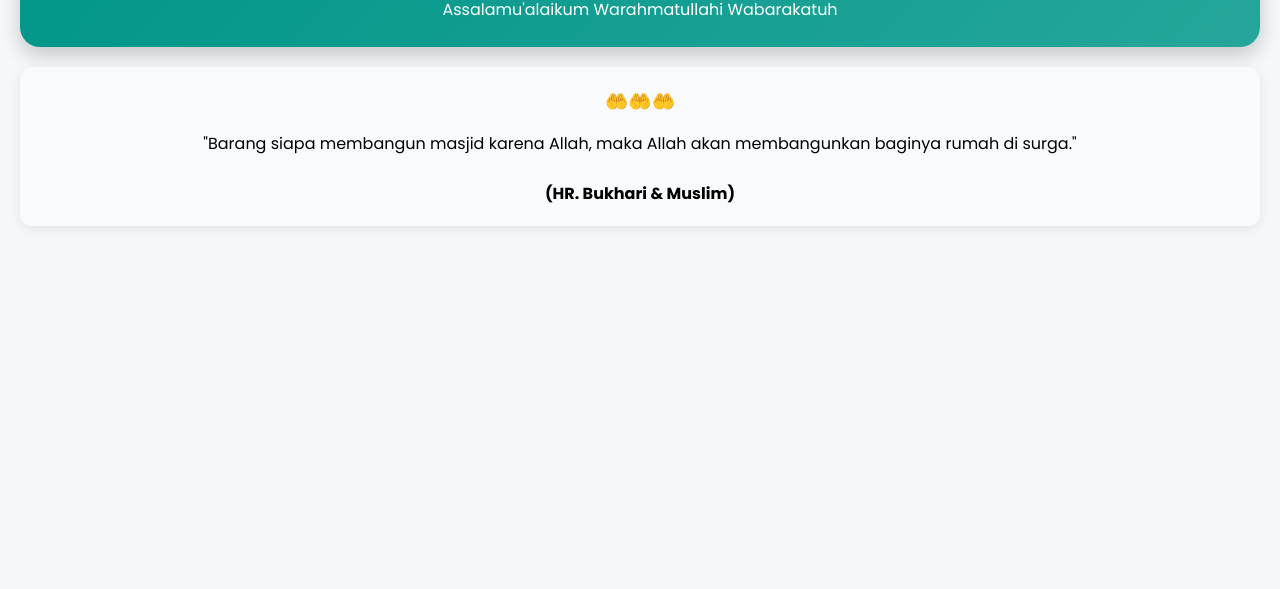
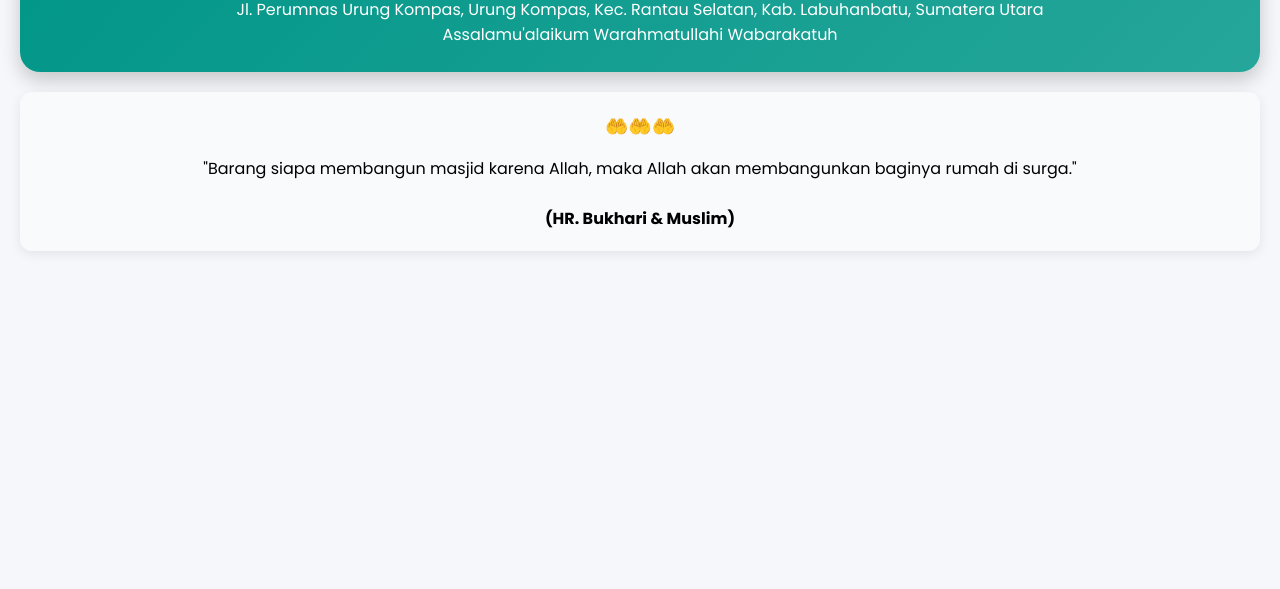
Before and after one commit to One2017/Almuhajirin, a plain HTML site: page index.html in a window 1280 px wide. Shown: the part 211-800 px from the top of the page. Drawn offline with Linux system fonts and the light colour scheme.

Commit message:
Update index.html

```diff
--- a/index.html
+++ b/index.html
@@ -648,7 +648,7 @@ onclick="window.location.href='https://script.google.com/macros/s/AKfycbxowdnNcO
 <div class="hero">
 
 <h1>🕌 Masjid Al-Muhajirin</h1>
-
+<p>Jl. Perumnas Urung Kompas, Urung Kompas, Kec. Rantau Selatan, Kab. Labuhanbatu, Sumatera Utara</p>
 <p>
 Assalamu'alaikum Warahmatullahi Wabarakatuh
 </p>
```
